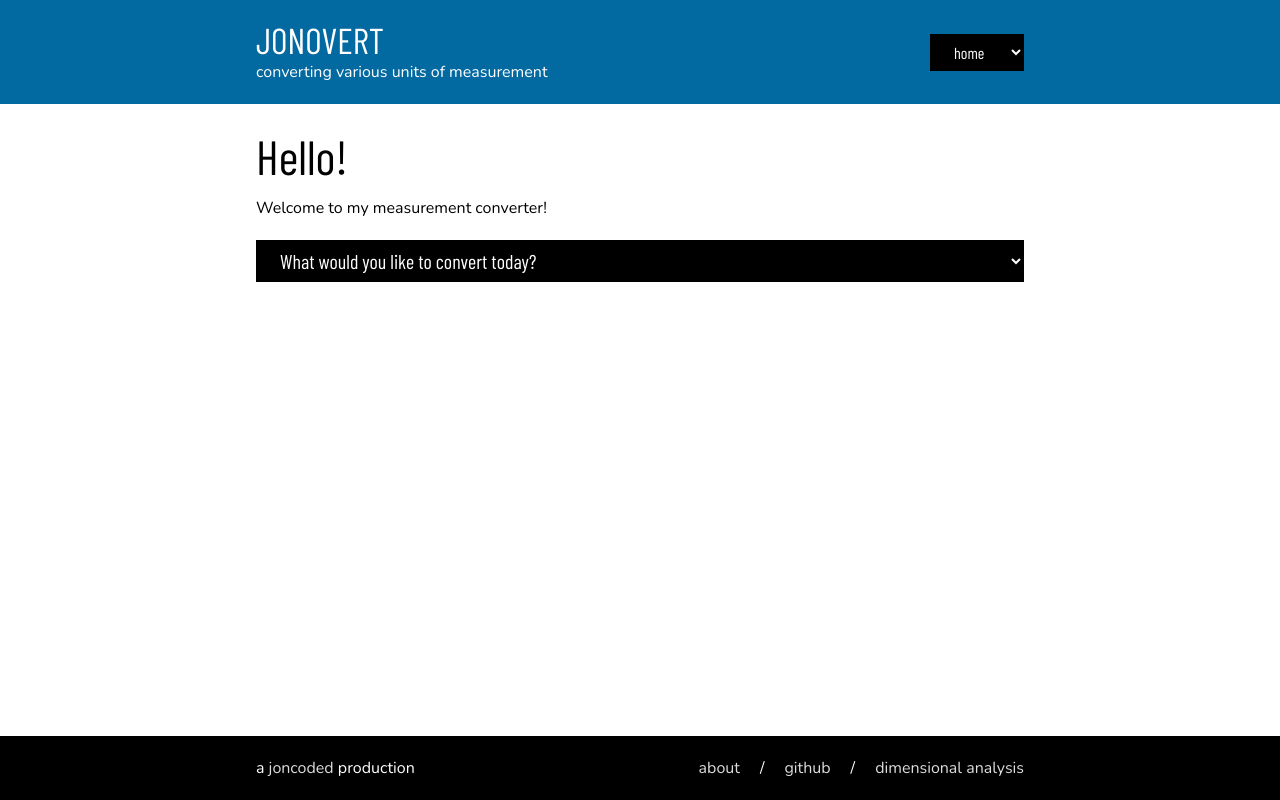
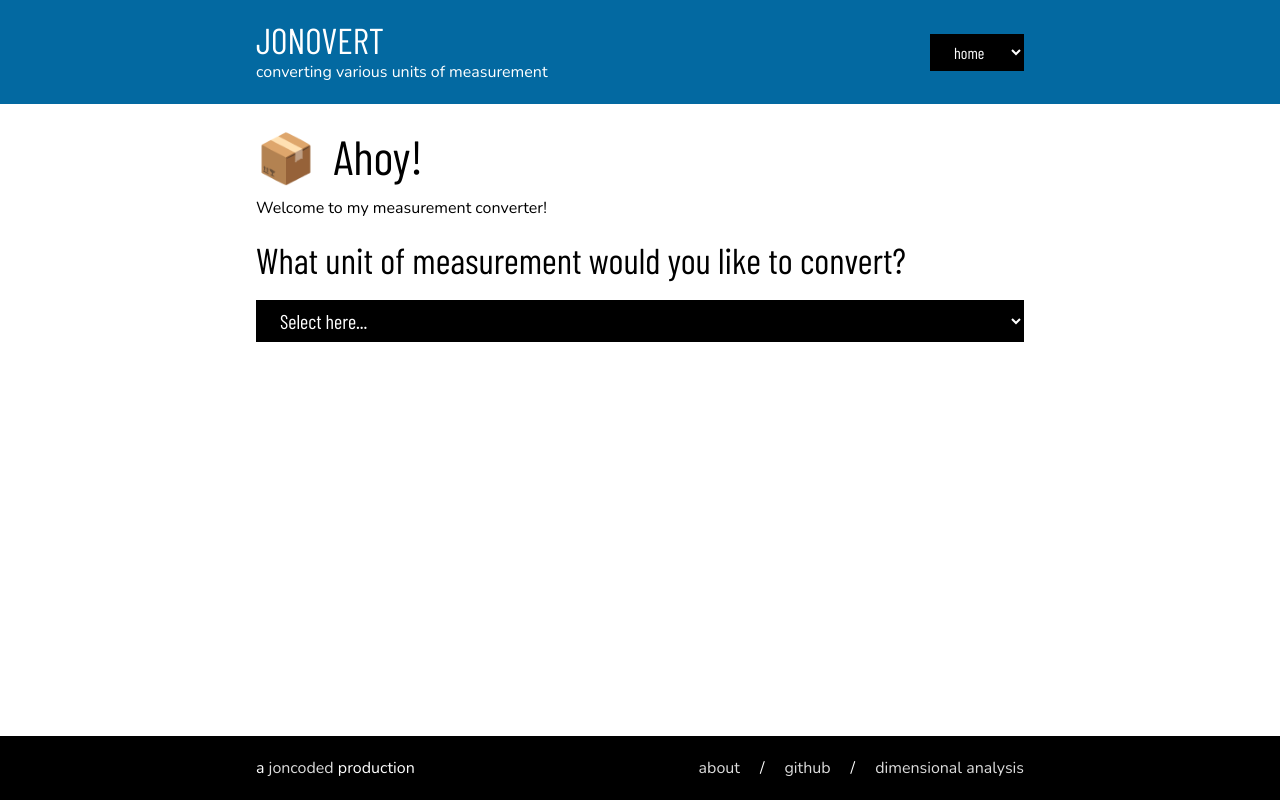
Before and after one commit to joncoded/jonovert, a Next.js app: page / in a window 1280 px wide. Built offline with nearby package versions, Linux system fonts and the light colour scheme; a web font is replaced by a local one.

Commit message:
updating home page

```diff
--- a/app/page.tsx
+++ b/app/page.tsx
@@ -15,15 +15,21 @@ export default function Home() {
   return (
     <MainDiv>
 
-      <h2 className="text-5xl font-light">Hello!</h2>
+      <h2 className="text-5xl font-light">
+        <span aria-hidden="true" className="mr-2">📦</span> Ahoy!
+      </h2>
 
       <p>Welcome to my measurement converter!</p>
+
+      <h3 className="text-2xl md:text-4xl mt-5">
+        What unit of measurement would you like to convert?
+      </h3>
 
       <select
         className="head-menu bg-black text-white my-5 py-2 px-5 text-xl w-full"
         onChange={handleMainMenuChange}
       >
-        <option>What would you like to convert today?</option>
+        <option>Select here...</option>
         <option value="/length">length</option>
         <option value="/mass">mass</option>
         <option value="/time">time</option>
```
